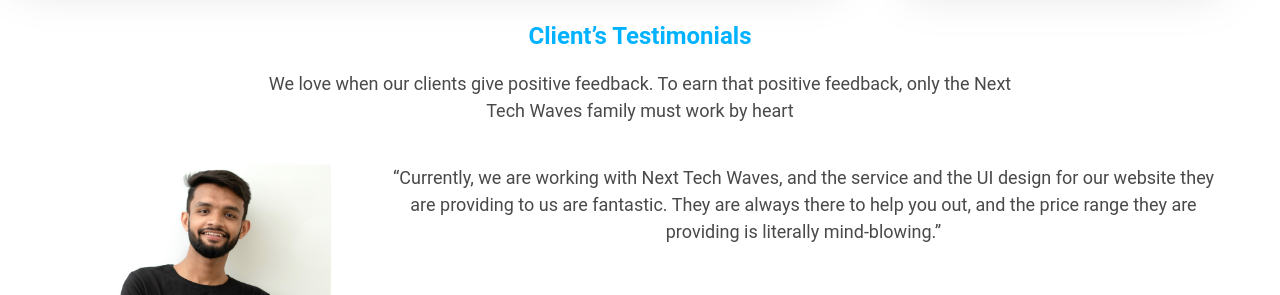
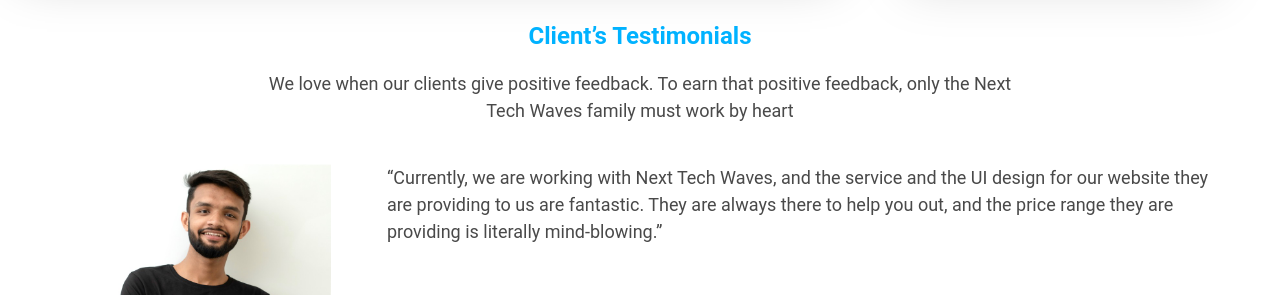
Before and after one commit to krishanumishra778/NTW, a React (Vite) app in the folder client/: page / in a window 1280 px wide. Shown: the part 3520-3815 px from the top of the page. Built offline with nearby package versions, Linux system fonts and the light colour scheme; no server answers.

Commit message:
Update Testimonials.jsx
set testimonials text left

```diff
--- a/client/src/Components/pages/Testimonials.jsx
+++ b/client/src/Components/pages/Testimonials.jsx
@@ -15,7 +15,7 @@ const Testimonials = () => {
             </div>
           </div>
           <div className="">
-            <p className="pt-10 sm:text-mp xs:text-tp md:text-p md:text-center text-[#494949] lg:max-w-[95%]">
+            <p className="pt-10 sm:text-mp xs:text-tp md:text-p  text-[#494949] lg:max-w-[95%]">
               “Currently, we are working with Next Tech Waves, and the service and the UI design for our website they are providing to us are fantastic. They are always there to help you out, and the price range they are providing is literally mind-blowing.”
             </p>
             <div className="flex justify-between items-center">
```
